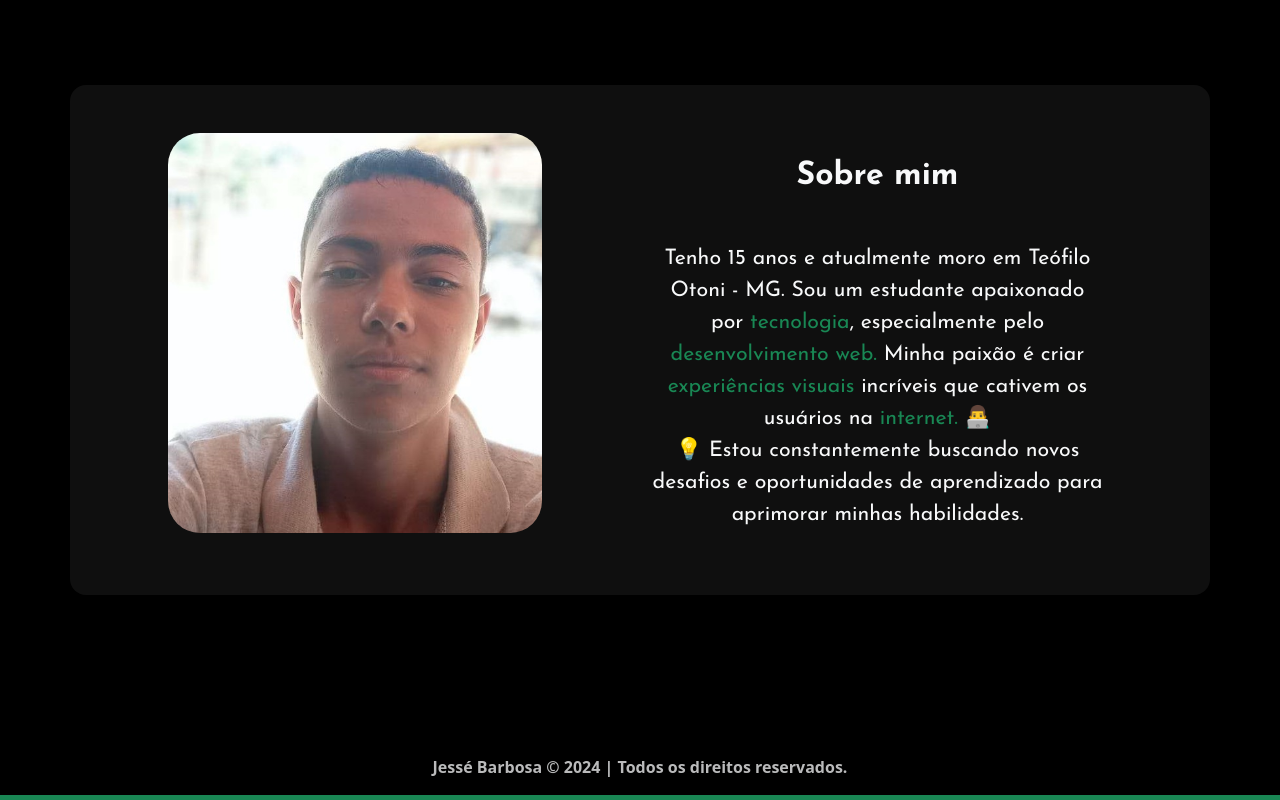
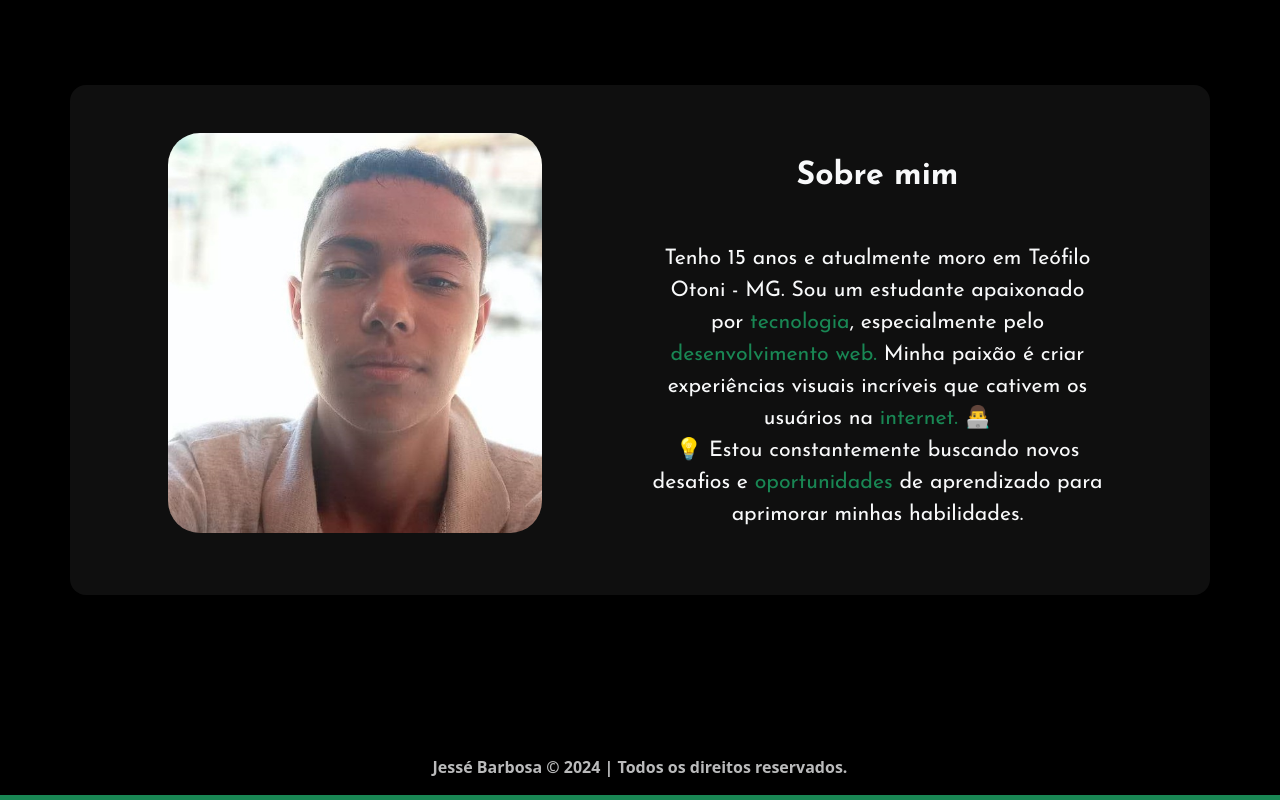
Before and after one commit to jesse-barbosa/jesse-barbosa.github.io, a React (Create React App) app: page / in a window 1280 px wide. Shown: the part 1893-2693 px from the top of the page. Built offline with nearby package versions, Linux system fonts and the light colour scheme.

Commit message:
Color of some words

```diff
--- a/src/App.js
+++ b/src/App.js
@@ -124,8 +124,8 @@ function App() {
               <div className="col-5 text-center">
                 <h2 className="josefin-sans text-light fw-bolder mt-4">Sobre mim</h2>
                 <p className="josefin-sans fw-normal text-light text-center mt-5">
-                  Tenho 15 anos e atualmente moro em Teófilo Otoni - MG. Sou um estudante apaixonado por <span className="text-success">tecnologia</span>, especialmente pelo <span className="text-success"> desenvolvimento web.</span> Minha paixão é criar <span className="text-success">experiências visuais </span> incríveis que cativem os usuários na <span className="text-success">internet.</span> 👨‍💻
-                  <br />💡 Estou constantemente buscando novos desafios e oportunidades de aprendizado para aprimorar minhas habilidades.
+                  Tenho 15 anos e atualmente moro em Teófilo Otoni - MG. Sou um estudante apaixonado por <span className="text-success">tecnologia</span>, especialmente pelo <span className="text-success"> desenvolvimento web.</span> Minha paixão é criar experiências visuais incríveis que cativem os usuários na <span className="text-success">internet.</span> 👨‍💻
+                  <br />💡 Estou constantemente buscando novos desafios e <span className="text-success">oportunidades</span> de aprendizado para aprimorar minhas habilidades.
                 </p>
               </div>
             </div>
```
